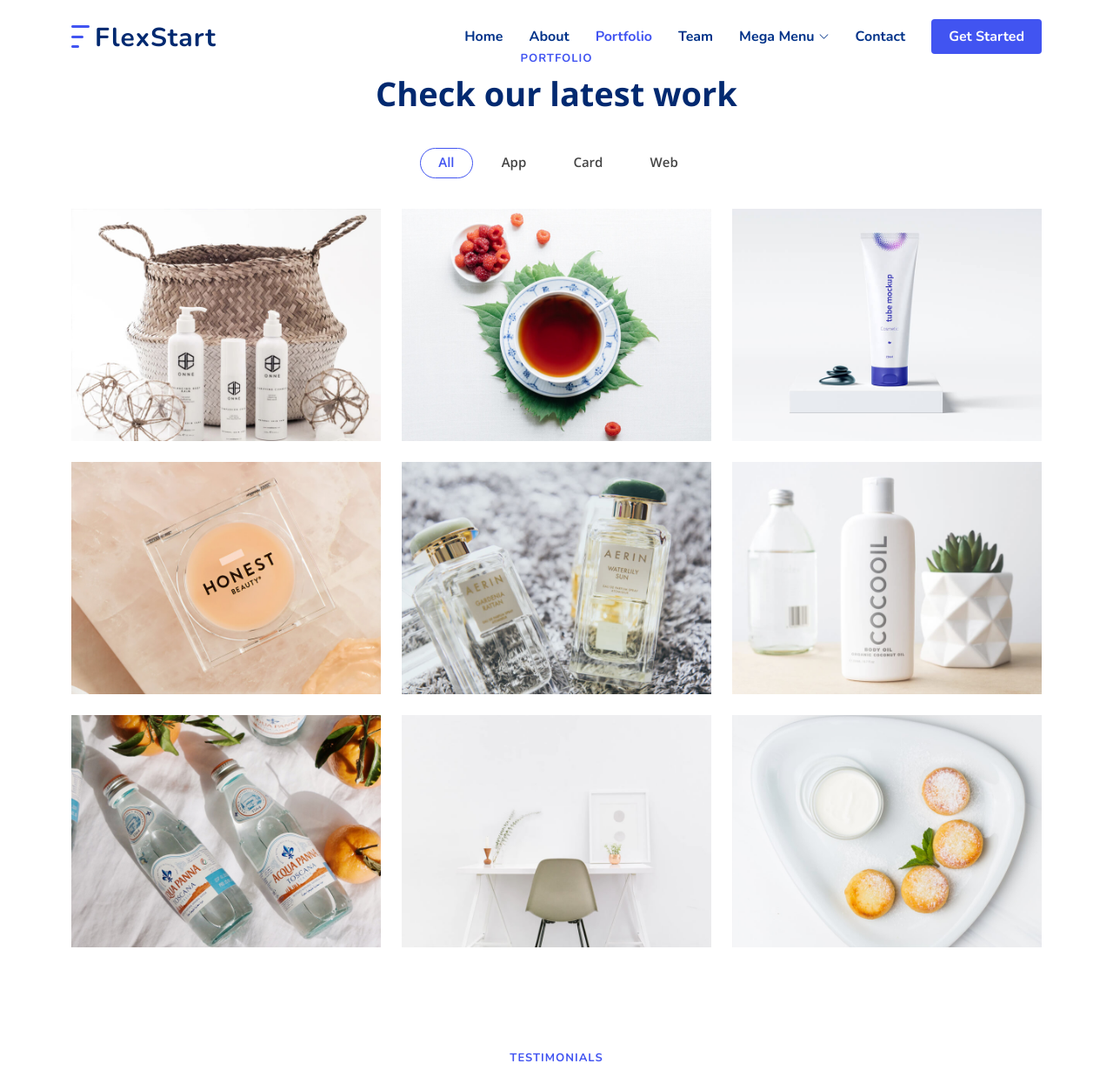
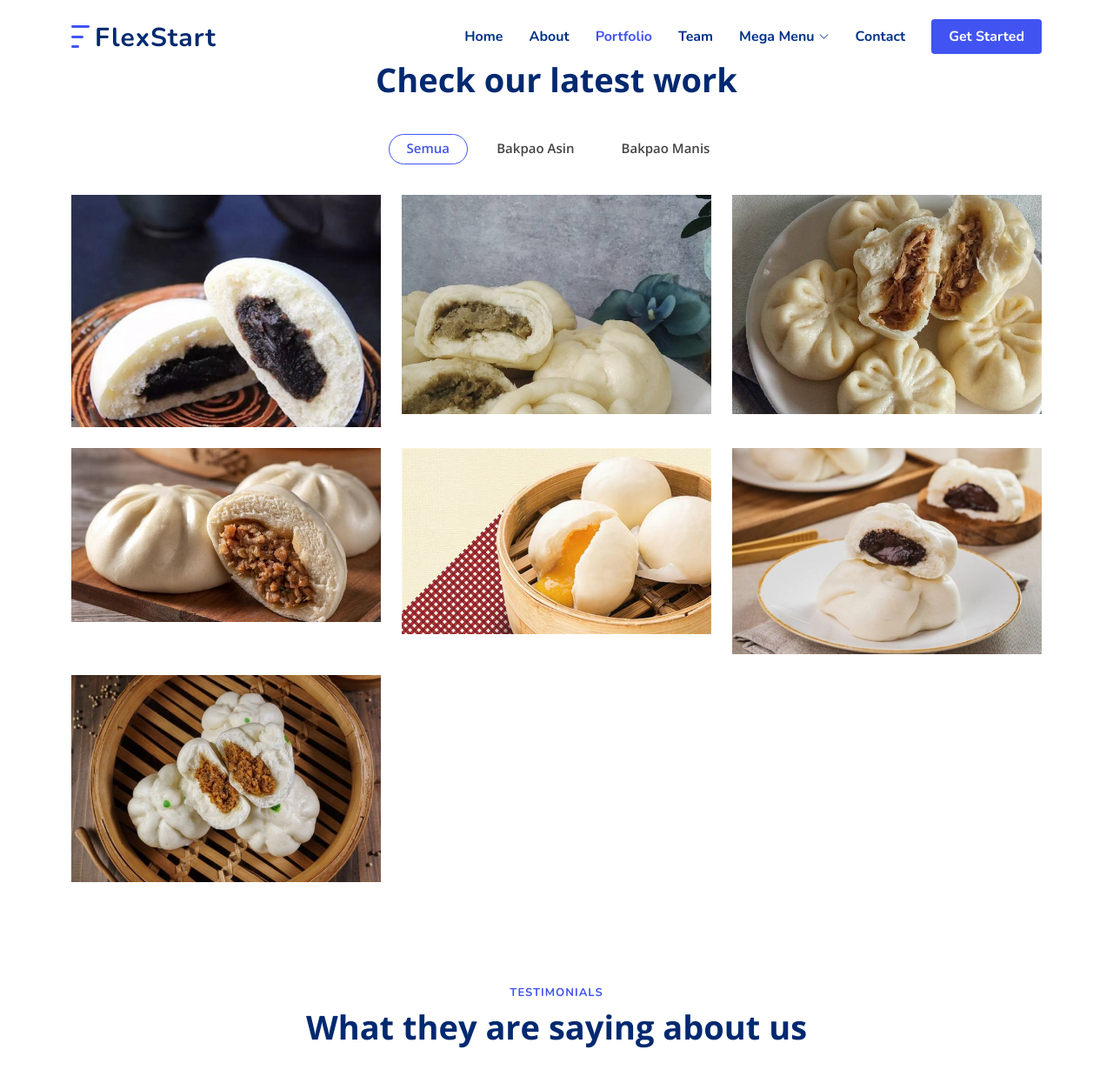
Before and after one commit to aminahhh/WebProgramming, a PHP site: page /portofolio.php in a window 1280 px wide. Shown: the top 1230 px of the page at 87% size. Run offline with PHP 8.4, Linux system fonts and the light colour scheme.

Commit message:
edit portofolio

```diff
--- a/portofolio.php
+++ b/portofolio.php
@@ -48,8 +48,8 @@
         <nav id="navbar" class="navbar">
             <ul>
             <li><a class="nav-link scrollto " href="index.php">Home</a></li>
-            <li><a class="nav-link scrollto" href="#about">About</a></li>
-            <li><a class="active" href="#portfolio">Portfolio</a></li>
+            <li><a class="nav-link scrollto" href="about.php">About</a></li>
+            <li><a class="active" href="portfolio.php">Portfolio</a></li>
             <li><a class="nav-link scrollto" href="#team">Team</a></li>
             <li class="dropdown megamenu"><a href="#"><span>Mega Menu</span> <i class="bi bi-chevron-down"></i></a>
                 <ul>
@@ -90,46 +90,42 @@
         <div class="container" data-aos="fade-up">
 
         <header class="section-header">
-            <h2>Portfolio</h2>
             <p>Check our latest work</p>
         </header>
 
         <div class="row" data-aos="fade-up" data-aos-delay="100">
             <div class="col-lg-12 d-flex justify-content-center">
             <ul id="portfolio-flters">
-                <li data-filter="*" class="filter-active">All</li>
-                <li data-filter=".filter-app">App</li>
-                <li data-filter=".filter-card">Card</li>
-                <li data-filter=".filter-web">Web</li>
+                <li data-filter="*" class="filter-active">Semua</li>
+                <li data-filter=".filter-app">Bakpao Asin</li>
+                <li data-filter=".filter-card">Bakpao Manis</li>
             </ul>
             </div>
         </div>
 
         <div class="row gy-4 portfolio-container" data-aos="fade-up" data-aos-delay="200">
 
-            <div class="col-lg-4 col-md-6 portfolio-item filter-app">
+            <div class="col-lg-4 col-md-6 portfolio-item filter-card">
             <div class="portfolio-wrap">
-                <img src="assets/img/portfolio/portfolio-1.jpg" class="img-fluid" alt="">
+                <img src="assets/img/portfolio/bakpao_redB.jpg" class="img-fluid" alt="">
                 <div class="portfolio-info">
-                <h4>App 1</h4>
-                <p>App</p>
+                <h4>Bakpao Red Beans</h4>
+                <p>Card</p>
                 <div class="portfolio-links">
-                    <a href="assets/img/portfolio/portfolio-1.jpg" data-gallery="portfolioGallery" class="portfokio-lightbox" title="App 1"><i class="bi bi-plus"></i></a>
-                    <a href="portfolio-details.html" title="More Details"><i class="bi bi-link"></i></a>
+                    <a href="assets/img/portfolio/bakpao_redB.jpg" data-gallery="portfolioGallery" class="portfokio-lightbox" title="Bakpao Isi Kacang Merah"><i class="bi bi-plus"></i></a>
                 </div>
                 </div>
             </div>
             </div>
 
-            <div class="col-lg-4 col-md-6 portfolio-item filter-web">
+            <div class="col-lg-4 col-md-6 portfolio-item filter-card">
             <div class="portfolio-wrap">
-                <img src="assets/img/portfolio/portfolio-2.jpg" class="img-fluid" alt="">
+                <img src="assets/img/portfolio/bakpao_kacangijo.jpg" class="img-fluid" alt="">
                 <div class="portfolio-info">
-                <h4>Web 3</h4>
-                <p>Web</p>
+                <h4>Bakpao Kacang Hijau</h4>
+                <p>Card</p>
                 <div class="portfolio-links">
-                    <a href="assets/img/portfolio/portfolio-2.jpg" data-gallery="portfolioGallery" class="portfokio-lightbox" title="Web 3"><i class="bi bi-plus"></i></a>
-                    <a href="portfolio-details.html" title="More Details"><i class="bi bi-link"></i></a>
+                    <a href="assets/img/portfolio/bakpao_kacangijo.jpg" data-gallery="portfolioGallery" class="portfokio-lightbox" title="Bakpao Isi Kacang Hijau"><i class="bi bi-plus"></i></a>
                 </div>
                 </div>
             </div>
@@ -137,13 +133,39 @@
 
             <div class="col-lg-4 col-md-6 portfolio-item filter-app">
             <div class="portfolio-wrap">
-                <img src="assets/img/portfolio/portfolio-3.jpg" class="img-fluid" alt="">
+                <img src="assets/img/portfolio/bakpao ayamPA.jpg" class="img-fluid" alt="">
                 <div class="portfolio-info">
-                <h4>App 2</h4>
+                <h4>Bakpao Ayam Panggang</h4>
                 <p>App</p>
                 <div class="portfolio-links">
-                    <a href="assets/img/portfolio/portfolio-3.jpg" data-gallery="portfolioGallery" class="portfokio-lightbox" title="App 2"><i class="bi bi-plus"></i></a>
-                    <a href="portfolio-details.html" title="More Details"><i class="bi bi-link"></i></a>
+                    <a href="assets/img/portfolio/bakpao ayamPA.jpg" data-gallery="portfolioGallery" class="portfokio-lightbox" title="Bakpao Isi Ayam Panggang"><i class="bi bi-plus"></i></a>
+                </div>
+                </div>
+            </div>
+            </div>
+
+            <div class="col-lg-4 col-md-6 portfolio-item filter-app">
+            <div class="portfolio-wrap">
+                <img src="assets/img/portfolio/bakpao_sapi.jpeg" class="img-fluid" alt="">
+                <div class="portfolio-info">
+                <h4>Bakpao Daging Sapi</h4>
+                <p>App</p>
+                <div class="portfolio-links">
+                    <a href="assets/img/portfolio/bakpao_sapi.jpeg" data-gallery="portfolioGallery" class="portfokio-lightbox" title="Bakpao Isi Danging Sapi Pedas Manis"><i class="bi bi-plus"></i></a>
+                </div>
+                </div>
+            </div>
+            </div>
+
+
+            <div class="col-lg-4 col-md-6 portfolio-item filter-app">
+            <div class="portfolio-wrap">
+                <img src="assets/img/portfolio/bakpao_telor.jpeg" class="img-fluid" alt="">
+                <div class="portfolio-info">
+                <h4>Bakpao Telur</h4>
+                <p>App</p>
+                <div class="portfolio-links">
+                    <a href="assets/img/portfolio/bakpao_telor.jpeg" data-gallery="portfolioGallery" class="portfokio-lightbox" title="Bakpao Isi Telur"><i class="bi bi-plus"></i></a>
                 </div>
                 </div>
             </div>
@@ -151,27 +173,12 @@
 
             <div class="col-lg-4 col-md-6 portfolio-item filter-card">
             <div class="portfolio-wrap">
-                <img src="assets/img/portfolio/portfolio-4.jpg" class="img-fluid" alt="">
+                <img src="assets/img/portfolio/bakpao_coklat.jpg" class="img-fluid" alt="">
                 <div class="portfolio-info">
-                <h4>Card 2</h4>
+                <h4>Bakpao Coklat</h4>
                 <p>Card</p>
                 <div class="portfolio-links">
-                    <a href="assets/img/portfolio/portfolio-4.jpg" data-gallery="portfolioGallery" class="portfokio-lightbox" title="Card 2"><i class="bi bi-plus"></i></a>
-                    <a href="portfolio-details.html" title="More Details"><i class="bi bi-link"></i></a>
-                </div>
-                </div>
-            </div>
-            </div>
-
-            <div class="col-lg-4 col-md-6 portfolio-item filter-web">
-            <div class="portfolio-wrap">
-                <img src="assets/img/portfolio/portfolio-5.jpg" class="img-fluid" alt="">
-                <div class="portfolio-info">
-                <h4>Web 2</h4>
-                <p>Web</p>
-                <div class="portfolio-links">
-                    <a href="assets/img/portfolio/portfolio-5.jpg" data-gallery="portfolioGallery" class="portfokio-lightbox" title="Web 2"><i class="bi bi-plus"></i></a>
-                    <a href="portfolio-details.html" title="More Details"><i class="bi bi-link"></i></a>
+                    <a href="assets/img/portfolio/bakpao_coklat.jpg" data-gallery="portfolioGallery" class="portfokio-lightbox" title="Bakpao Isi Coklat"><i class="bi bi-plus"></i></a>
                 </div>
                 </div>
             </div>
@@ -179,55 +186,12 @@
 
             <div class="col-lg-4 col-md-6 portfolio-item filter-app">
             <div class="portfolio-wrap">
-                <img src="assets/img/portfolio/portfolio-6.jpg" class="img-fluid" alt="">
+                <img src="assets/img/portfolio/bakpao_ayamM.jpg" class="img-fluid" alt="">
                 <div class="portfolio-info">
-                <h4>App 3</h4>
+                <h4>Bakpao Ayam Manis</h4>
                 <p>App</p>
                 <div class="portfolio-links">
-                    <a href="assets/img/portfolio/portfolio-6.jpg" data-gallery="portfolioGallery" class="portfokio-lightbox" title="App 3"><i class="bi bi-plus"></i></a>
-                    <a href="portfolio-details.html" title="More Details"><i class="bi bi-link"></i></a>
-                </div>
-                </div>
-            </div>
-            </div>
-
-            <div class="col-lg-4 col-md-6 portfolio-item filter-card">
-            <div class="portfolio-wrap">
-                <img src="assets/img/portfolio/portfolio-7.jpg" class="img-fluid" alt="">
-                <div class="portfolio-info">
-                <h4>Card 1</h4>
-                <p>Card</p>
-                <div class="portfolio-links">
-                    <a href="assets/img/portfolio/portfolio-7.jpg" data-gallery="portfolioGallery" class="portfokio-lightbox" title="Card 1"><i class="bi bi-plus"></i></a>
-                    <a href="portfolio-details.html" title="More Details"><i class="bi bi-link"></i></a>
-                </div>
-                </div>
-            </div>
-            </div>
-
-            <div class="col-lg-4 col-md-6 portfolio-item filter-card">
-            <div class="portfolio-wrap">
-                <img src="assets/img/portfolio/portfolio-8.jpg" class="img-fluid" alt="">
-                <div class="portfolio-info">
-                <h4>Card 3</h4>
-                <p>Card</p>
-                <div class="portfolio-links">
-                    <a href="assets/img/portfolio/portfolio-8.jpg" data-gallery="portfolioGallery" class="portfokio-lightbox" title="Card 3"><i class="bi bi-plus"></i></a>
-                    <a href="portfolio-details.html" title="More Details"><i class="bi bi-link"></i></a>
-                </div>
-                </div>
-            </div>
-            </div>
-
-            <div class="col-lg-4 col-md-6 portfolio-item filter-web">
-            <div class="portfolio-wrap">
-                <img src="assets/img/portfolio/portfolio-9.jpg" class="img-fluid" alt="">
-                <div class="portfolio-info">
-                <h4>Web 3</h4>
-                <p>Web</p>
-                <div class="portfolio-links">
-                    <a href="assets/img/portfolio/portfolio-9.jpg" data-gallery="portfolioGallery" class="portfokio-lightbox" title="Web 3"><i class="bi bi-plus"></i></a>
-                    <a href="portfolio-details.html" title="More Details"><i class="bi bi-link"></i></a>
+                    <a href="assets/img/portfolio/bakpao_ayamM.jpg" data-gallery="portfolioGallery" class="portfokio-lightbox" title="Bakpao Isi Ayam Kecap"><i class="bi bi-plus"></i></a>
                 </div>
                 </div>
             </div>
```
Also changed, not shown: assets/img/portfolio/bakpao ayamPA.jpg (added), assets/img/portfolio/bakpao_ayamM.jpg (added), assets/img/portfolio/bakpao_ayamP.jpg (added), assets/img/portfolio/bakpao_coklat.jpg (added), assets/img/portfolio/bakpao_kacangijo.jpg (added), assets/img/portfolio/bakpao_redB.jpg (added), assets/img/portfolio/bakpao_sapi.jpeg (added), assets/img/portfolio/bakpao_telor.jpeg (added), assets/img/portfolio/bakpao_telur.jpg (added).
